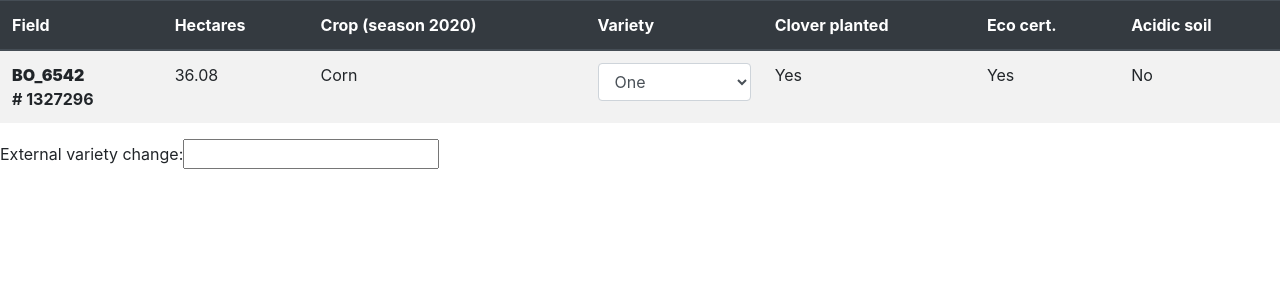
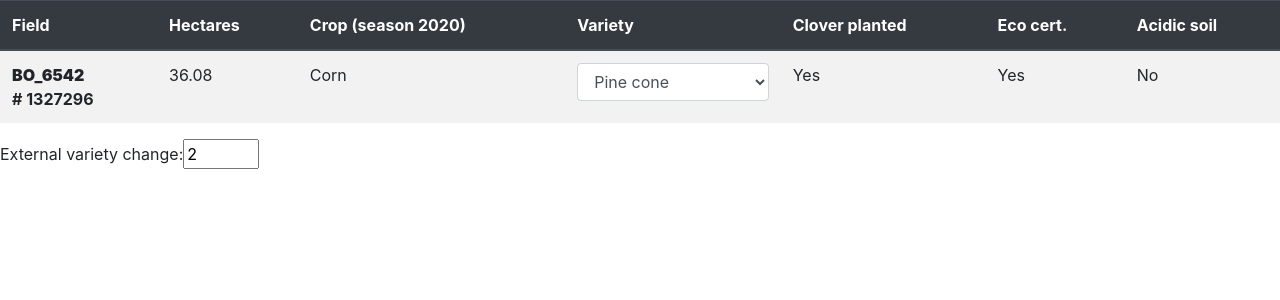
Before and after one commit to krizman/vue-showcase, a Vue app: page / in a window 1280 px wide. Shown: the top 300 px of the page. Built offline with nearby package versions, Linux system fonts and the light colour scheme.

Commit message:
Introduced dynamic "variety" optionswith items populated from a local codelist

```diff
--- a/src/components/FieldsTable.vue
+++ b/src/components/FieldsTable.vue
@@ -17,7 +17,7 @@
       </tbody>
     </table>
     <label for="varietyToggle">External variety change:</label>
-    <input type="number" @change="field.variety = $event.target.value" id="varietyToggle" />
+    <input type="number" v-model="field.varietyId" id="varietyToggle" min="1" max="3" />
   </div>
 </template>
 
@@ -33,7 +33,7 @@ export default {
         name: "BO_6542",
         hectares: 36.08,
         crop: "Corn",
-        variety: "Organic corn",
+        varietyId: 2,
         cloverPlanted: true,
         ecoCert: true,
         acidicSoil: false
--- a/src/components/FieldsTableRow.vue
+++ b/src/components/FieldsTableRow.vue
@@ -9,9 +9,12 @@
     <td>{{ field.crop }}</td>
     <td>
       <select class="form-control">
-        <option value="1" :selected="field.variety == 1">One</option>
-        <option value="2" :selected="field.variety == 2">Two</option>
-        <option value="3" :selected="field.variety == 3">Three</option>
+        <option
+          v-for="variety in varieties"
+          :key="variety.id"
+          :value="variety.id"
+          :selected="field.varietyId == variety.id"
+        >{{ variety.value }}</option>
       </select>
     </td>
     <td>{{ field.cloverPlanted | preetyBool }}</td>
@@ -22,13 +25,31 @@
 
 <script>
 export default {
+  data() {
+    return {
+      varieties: [
+        {
+          id: 1,
+          value: "Ruderalis"
+        },
+        {
+          id: 2,
+          value: "Pine cone"
+        },
+        {
+          id: 3,
+          value: "Short Joe"
+        }
+      ]
+    };
+  },
   props: {
     field: {
       id: Number,
       name: String,
       hectares: Number,
       crop: String,
-      variety: String,
+      varietyId: Number,
       cloverPlanted: Boolean,
       ecoCert: Boolean,
       acidicSoil: Boolean
```
